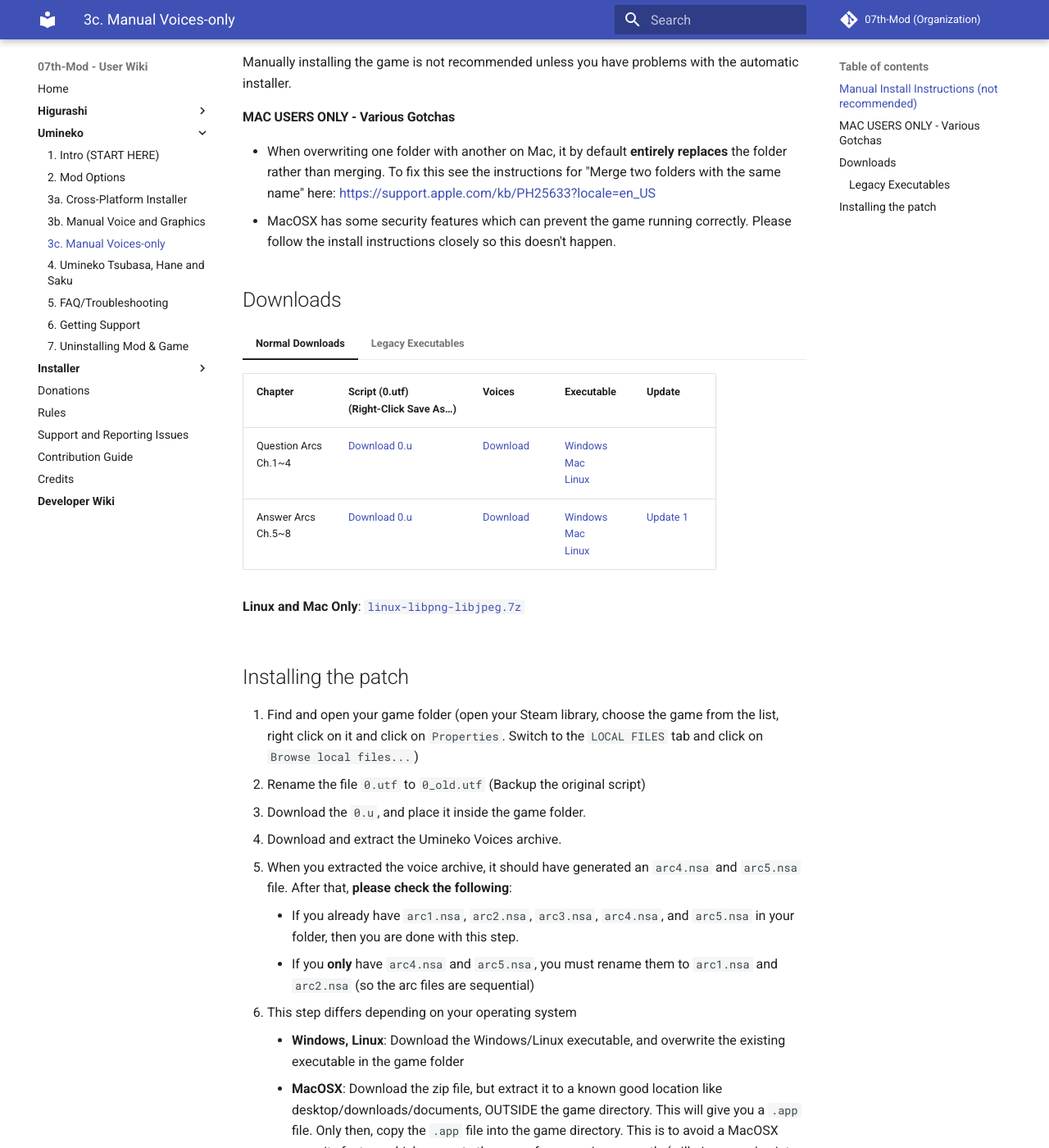
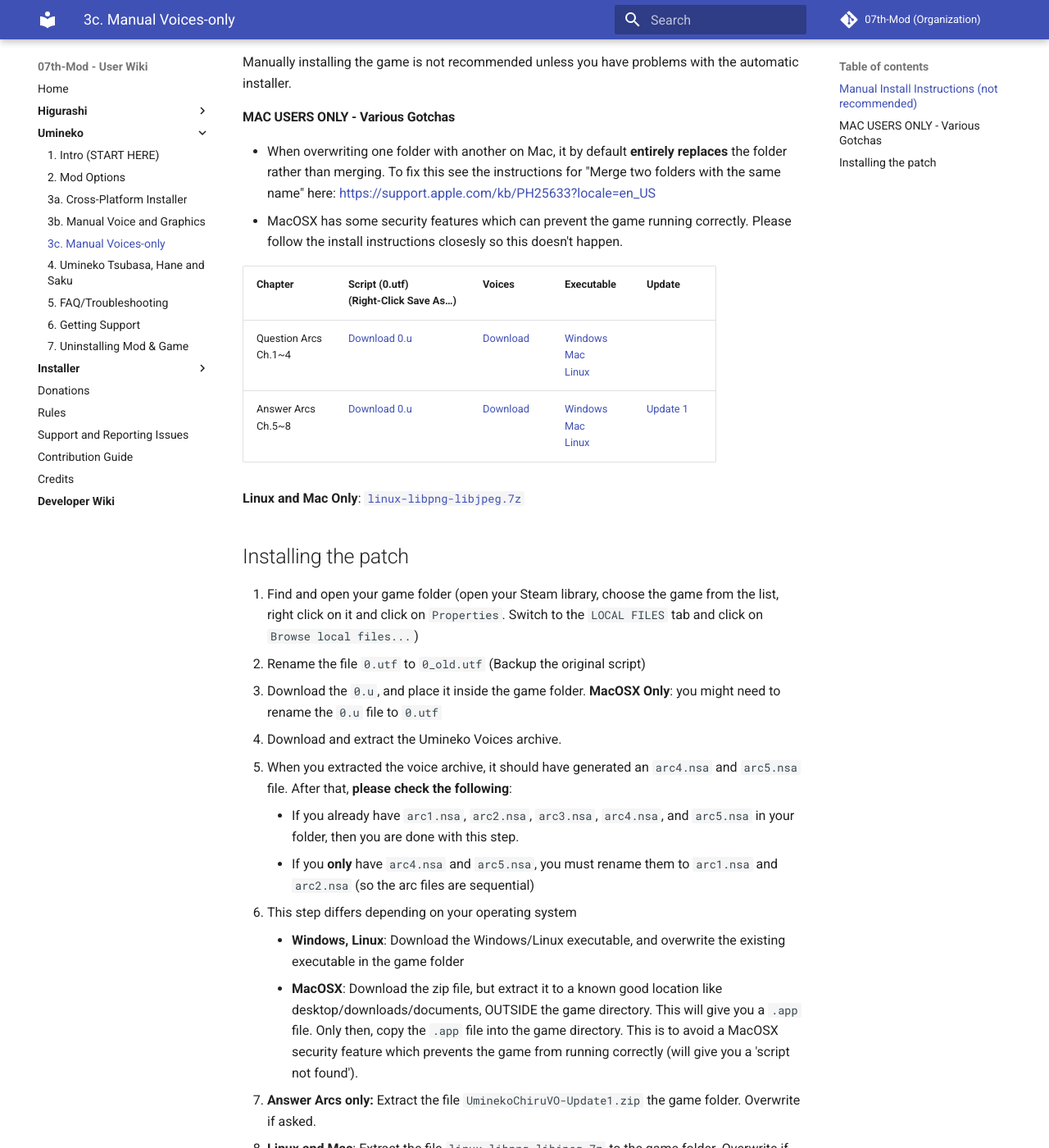
Before and after one commit to 07th-mod/wiki, an MkDocs documentation site: the page built from docs/Umineko/Umineko-Part-1.1---Voices-only-Patch.md, in a window 1280 px wide and 1400 px high, scrolled down 621 px. Shown: the whole window at 82% size. Built offline with MkDocs 1.6.1 and Material for MkDocs 9.7.7, drawn with Linux system fonts in a browser that asks for light colours.

Commit message:
Revert executable patch changes Reverts:  - 42a0f5971b28e5df7d9fcb0fbc8d94acefb34d9c  - b55431f10d651049a675edef28bf2c23c2bd106d  - 60a6c49bf646dc90f894ce11b125c92c4fac28ba

```diff
--- a/docs/Umineko/Umineko-Part-1.1---Voices-only-Patch.md
+++ b/docs/Umineko/Umineko-Part-1.1---Voices-only-Patch.md
@@ -18,70 +18,45 @@
 
 #### MAC USERS ONLY - Various Gotchas
 - When overwriting one folder with another on Mac, it by default **entirely replaces** the folder rather than merging. To fix this see the instructions for "Merge two folders with the same name" here: [https://support.apple.com/kb/PH25633?locale=en_US](https://support.apple.com/kb/PH25633?locale=en_US)
-- MacOSX has some security features which can prevent the game running correctly. Please follow the install instructions closely so this doesn't happen.
+- MacOSX has some security features which can prevent the game running correctly. Please follow the install instructions closesly so this doesn't happen.
 
-## Downloads
+<table>
+<thead>
+<tr class="header">
+<th>Chapter</th>
+<th>Script (0.utf)<br>(Right-Click Save As…)</th>
+<th>Voices</th>
+<th>Executable</th>
+<th>Update</th>
+</tr>
+</thead>
+<tbody>
+<tr class="odd">
+<td>Question Arcs<br>Ch.1~4</td>
+<td><a href="https://07th-mod.com/download.php?repository=umineko-question&file=voice_only/InDevelopment/ManualUpdates/0.utf">Download 0.u</a></td>
+<td><a href="https://07th-mod.com/Beato/Umineko-Voices-nsa.7z">Download</a></td>
+<td><a href="https://07th-mod.com/Beato-voice/Umineko1to4.exe">Windows</a> <br> <a href="https://07th-mod.com/Beato-voice/Umineko1to4.app.zip">Mac</a> <br> <a href="https://07th-mod.com/Beato-voice/Umineko1to4">Linux</a></td>
+<td></td>
+</tr>
+<tr class="even">
+<td>Answer Arcs<br>Ch.5~8</td>
+<td><a href="https://07th-mod.com/download.php?repository=umineko-answer&file=master/voices-only/0.utf">Download 0.u</a></td>
+<td><a href="https://07th-mod.com/Bern/UminekoChiru-Voices-nsa.7z">Download</a></td>
+<td><a href="https://07th-mod.com/Bern-voice/Umineko5to8.exe">Windows</a> <br> <a href="https://07th-mod.com/Bern-voice/Umineko5to8.app.zip">Mac</a> <br> <a href="https://07th-mod.com/Bern-voice/Umineko5to8">Linux</a></td>
+<td><a href="https://07th-mod.com/Bern/UminekoChiruVO-Update1.zip">Update 1</a></td>
+</tr>
+</tbody>
+</table>
 
-=== "Normal Downloads"
-
-    <table>
-    <thead>
-    <tr class="header">
-    <th>Chapter</th>
-    <th>Script (0.utf)<br>(Right-Click Save As…)</th>
-    <th>Voices</th>
-    <th>Executable</th>
-    <th>Update</th>
-    </tr>
-    </thead>
-    <tbody>
-    <tr class="odd">
-    <td>Question Arcs<br>Ch.1~4</td>
-    <td><a href="https://07th-mod.com/download.php?repository=umineko-question&file=voice_only/InDevelopment/ManualUpdates/0.utf">Download 0.u</a></td>
-    <td><a href="https://07th-mod.com/Beato/Umineko-Voices-nsa.7z">Download</a></td>
-    <td>
-    <a href="https://github.com/07th-mod/ponscripter-fork/releases/latest/download/umineko-windows-steam-question.zip">Windows</a><br>
-    <a href="https://github.com/07th-mod/ponscripter-fork/releases/latest/download/umineko-osx-steam-question.zip">Mac</a><br>
-    <a href="https://github.com/07th-mod/ponscripter-fork/releases/latest/download/umineko-linux-steam-question.zip">Linux</a>
-    </td>
-    <td></td>
-    </tr>
-    <tr class="even">
-    <td>Answer Arcs<br>Ch.5~8</td>
-    <td><a href="https://07th-mod.com/download.php?repository=umineko-answer&file=master/voices-only/0.utf">Download 0.u</a></td>
-    <td><a href="https://07th-mod.com/Bern/UminekoChiru-Voices-nsa.7z">Download</a></td>
-    <td>
-    <a href="https://github.com/07th-mod/ponscripter-fork/releases/latest/download/umineko-windows-steam-answer.zip">Windows</a><br>
-    <a href="https://github.com/07th-mod/ponscripter-fork/releases/latest/download/umineko-osx-steam-answer.zip">Mac</a><br>
-    <a href="https://github.com/07th-mod/ponscripter-fork/releases/latest/download/umineko-linux-steam-answer.zip">Linux</a>
-    </td>
-    <td><a href="https://07th-mod.com/Bern/UminekoChiruVO-Update1.zip">Update 1</a></td>
-    </tr>
-    </tbody>
-    </table>
-
-    **Linux and Mac Only**: [`linux-libpng-libjpeg.7z`](https://07th-mod.com/Beato/linux-libpng-libjpeg.7z)
-
-=== "Legacy Executables"
-
-    ### Legacy Executables
-
-    These legacy executables are provided in case you have problems with the new executables
-
-    - [Question Arcs Windows](https://07th-mod.com/Beato-voice/Umineko1to4.exe)
-    - [Question Arcs Mac](https://07th-mod.com/Beato-voice/Umineko1to4.app.zip)
-    - [Question Arcs Linux](https://07th-mod.com/Beato-voice/Umineko1to4)
-    - [Answer Arcs Windows](https://07th-mod.com/Bern-voice/Umineko5to8.exe)
-    - [Answer Arcs Mac](https://07th-mod.com/Bern-voice/Umineko5to8.app.zip)
-    - [Answer Arcs Linux](https://07th-mod.com/Bern-voice/Umineko5to8)
+**Linux and Mac Only**: [`linux-libpng-libjpeg.7z`](https://07th-mod.com/Beato/linux-libpng-libjpeg.7z)
 
 ## Installing the patch
 
 1. Find and open your game folder (open your Steam library, choose the game from the list, right click on it and click on ``Properties``. Switch to the ``LOCAL FILES`` tab and click on ``Browse local files...``)
 2. Rename the file ``0.utf`` to ``0_old.utf`` (Backup the original script)
-3. Download the ``0.u``, and place it inside the game folder.
+3. Download the ``0.u``, and place it inside the game folder. **MacOSX Only**: you might need to rename the `0.u` file to `0.utf`
 4. Download and extract the Umineko Voices archive.
-5. When you extracted the voice archive, it should have generated an `arc4.nsa` and `arc5.nsa` file. After that, **please check the following**:
+3. When you extracted the voice archive, it should have generated an `arc4.nsa` and `arc5.nsa` file. After that, **please check the following**:
     - If you already have `arc1.nsa`, `arc2.nsa`, `arc3.nsa`, `arc4.nsa`, and `arc5.nsa` in your folder, then you are done with this step.
     - If you **only** have `arc4.nsa` and `arc5.nsa`, you must rename them to `arc1.nsa` and `arc2.nsa` (so the arc files are sequential)
 6. This step differs depending on your operating system
```
Also changed, not shown: docs/Umineko/Umineko-Part-1---Voice-and-Graphics-Patch.md (+92 -126 lines).
